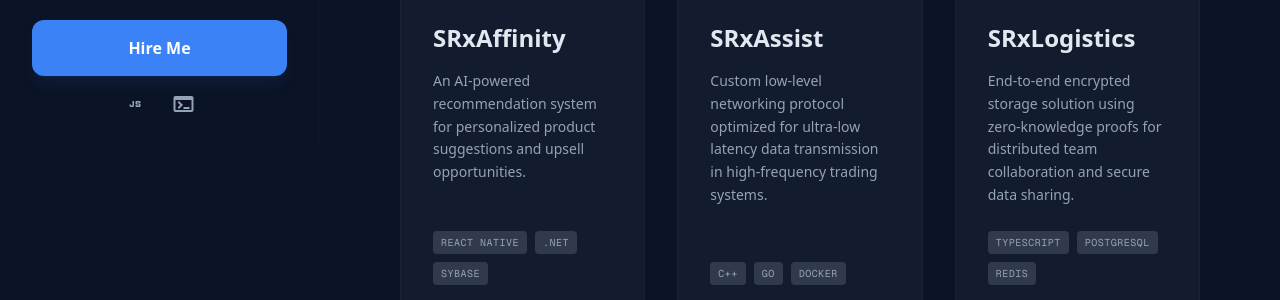
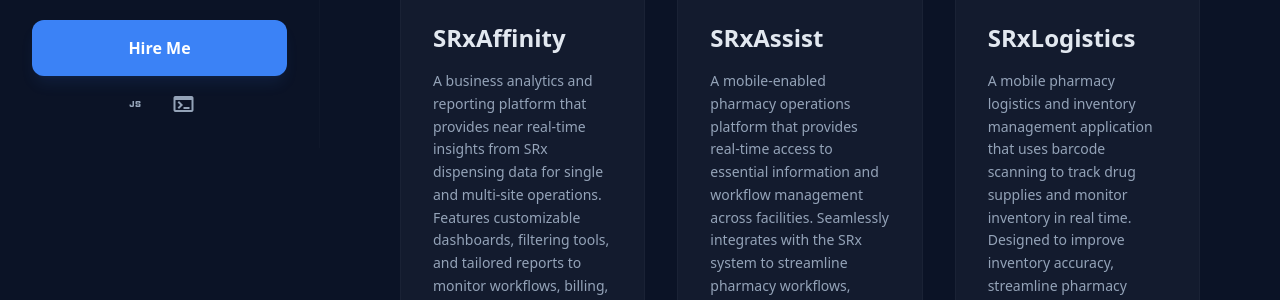
Before and after one commit to harfeil-sal/my-portfolio, a Next.js app: page /Projects in a window 1280 px wide. Shown: the part 652-952 px from the top of the page. Built offline with nearby package versions, Linux system fonts and the light colour scheme.

Commit message:
Updated Description

```diff
--- a/app/Projects/page.tsx
+++ b/app/Projects/page.tsx
@@ -8,7 +8,7 @@
   const projects = [
     {
       title: "SRxAffinity",
-      desc: "An AI-powered recommendation system for personalized product suggestions and upsell opportunities.",
+      desc: "A business analytics and reporting platform that provides near real-time insights from SRx dispensing data for single and multi-site operations. Features customizable dashboards, filtering tools, and tailored reports to monitor workflows, billing, productivity, deliveries, staffing, and overall business performance. Designed to help businesses track trends, detect anomalies, and make data-driven operational decisions.",
       tags: ["React Native", ".NET", "Sybase"],
       image: "/srxaffinity.png",
       active: true,
@@ -16,16 +16,16 @@
     },
     {
       title: "SRxAssist",
-      desc: "Custom low-level networking protocol optimized for ultra-low latency data transmission in high-frequency trading systems.",
-      tags: ["C++", "Go", "Docker"],
+      desc: "A mobile-enabled pharmacy operations platform that provides real-time access to essential information and workflow management across facilities. Seamlessly integrates with the SRx system to streamline pharmacy workflows, improve operational efficiency, and enable responsive service through mobility and instant access to critical data.",
+      tags: ["React Native", ".NET", "Sybase"],
       image: "/srxassist.png",
       active: true,
       id: "02"
     },
     {
       title: "SRxLogistics",
-      desc: "End-to-end encrypted storage solution using zero-knowledge proofs for distributed team collaboration and secure data sharing.",
-      tags: ["TypeScript", "PostgreSQL", "Redis"],
+      desc: "A mobile pharmacy logistics and inventory management application that uses barcode scanning to track drug supplies and monitor inventory in real time. Designed to improve inventory accuracy, streamline pharmacy logistics, and provide efficient stock monitoring across pharmacy operations.",
+      tags: ["React Native", ".NET", "Sybase"],
       image: "/srxlogistics.png",
       active: true,
       id: "03"
```
